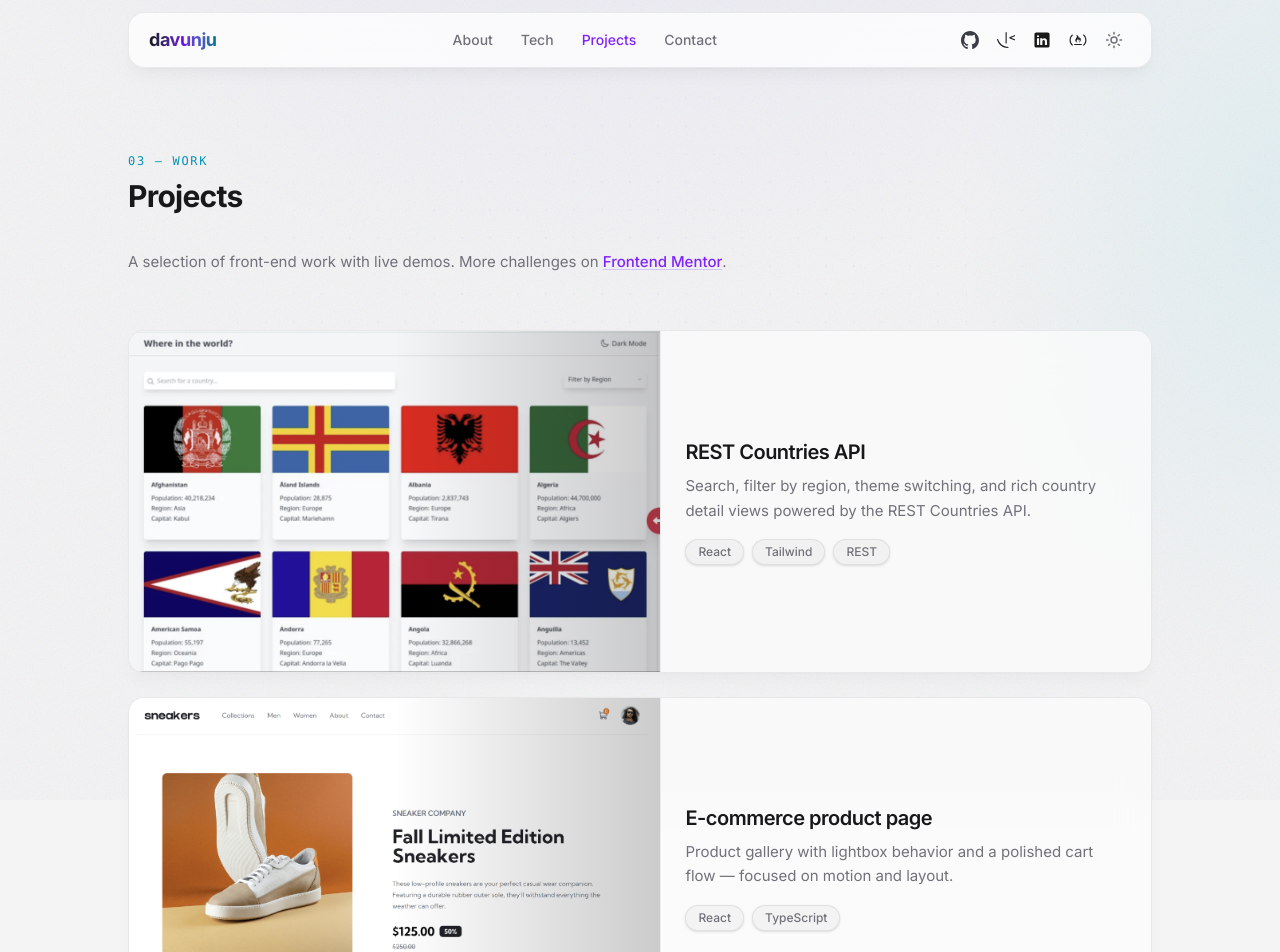
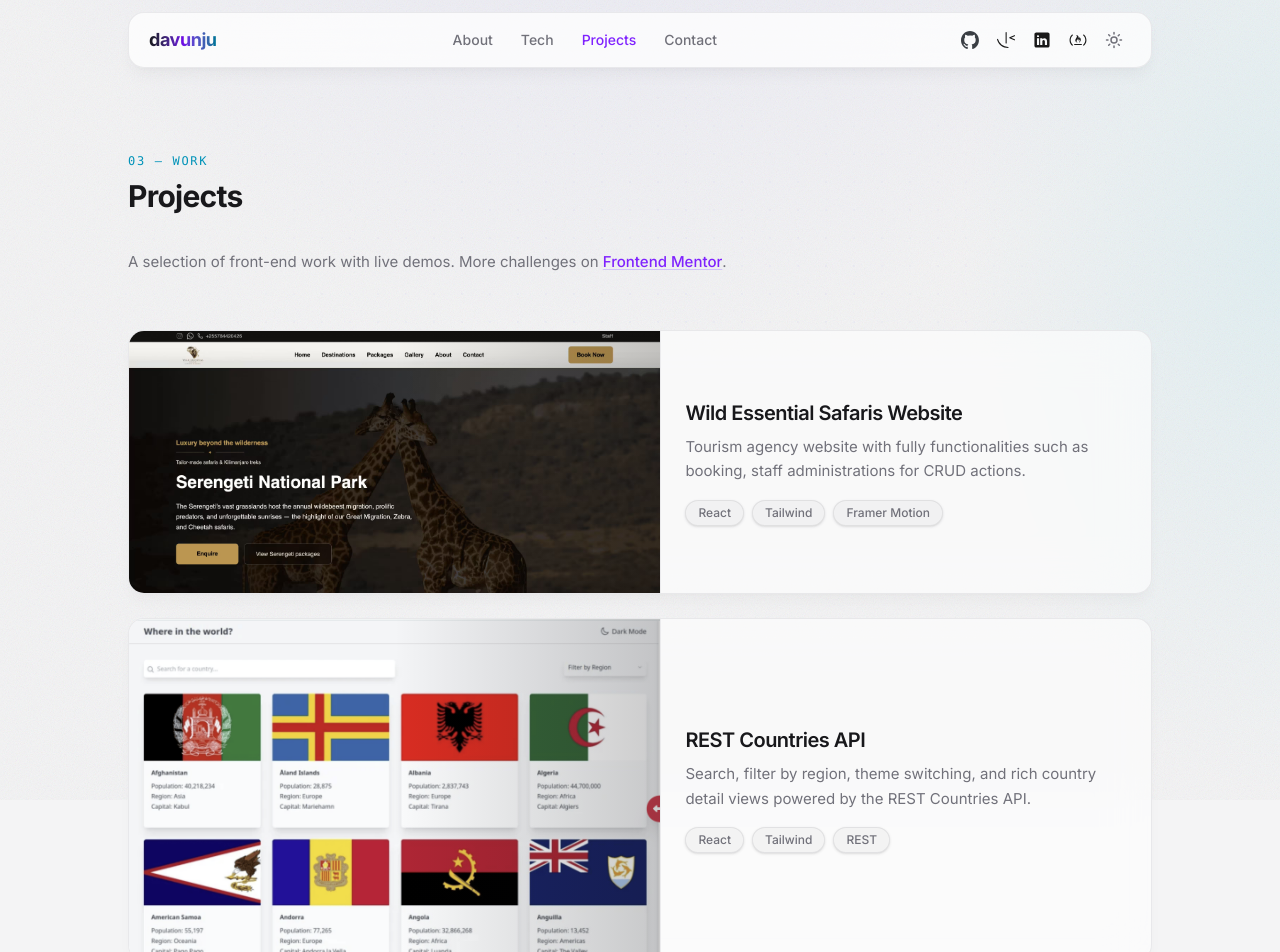
Before and after one commit to davunju/portfolio, a React (Vite) app: page /projects in a window 1280 px wide. Shown: the top 952 px of the page. Built offline with nearby package versions, Linux system fonts and the light colour scheme.

Commit message:
Add Wild Essential Safaris project
Added a new project entry for Wild Essential Safaris with details.

```diff
--- a/src/components/Projects.jsx
+++ b/src/components/Projects.jsx
@@ -2,6 +2,15 @@ import SectionHeading from "./SectionHeading";
 
 export default function Projects() {
   const projects = [
+    {
+      id: 0,
+      image: "/wildessentialsafaris.avif",
+      alt: "Wild Essential Safaris",
+      name: "Wild Essential Safaris Website",
+      url: "https://wildessentialsafaris.com/",
+      description: "Tourism agency website with fully functionalities such as booking, staff administrations for CRUD actions.",
+      tags: ["React", "Tailwind", "Framer Motion"],
+    },
     {
       id: 1,
       image: "/restapicountries.png",
```
